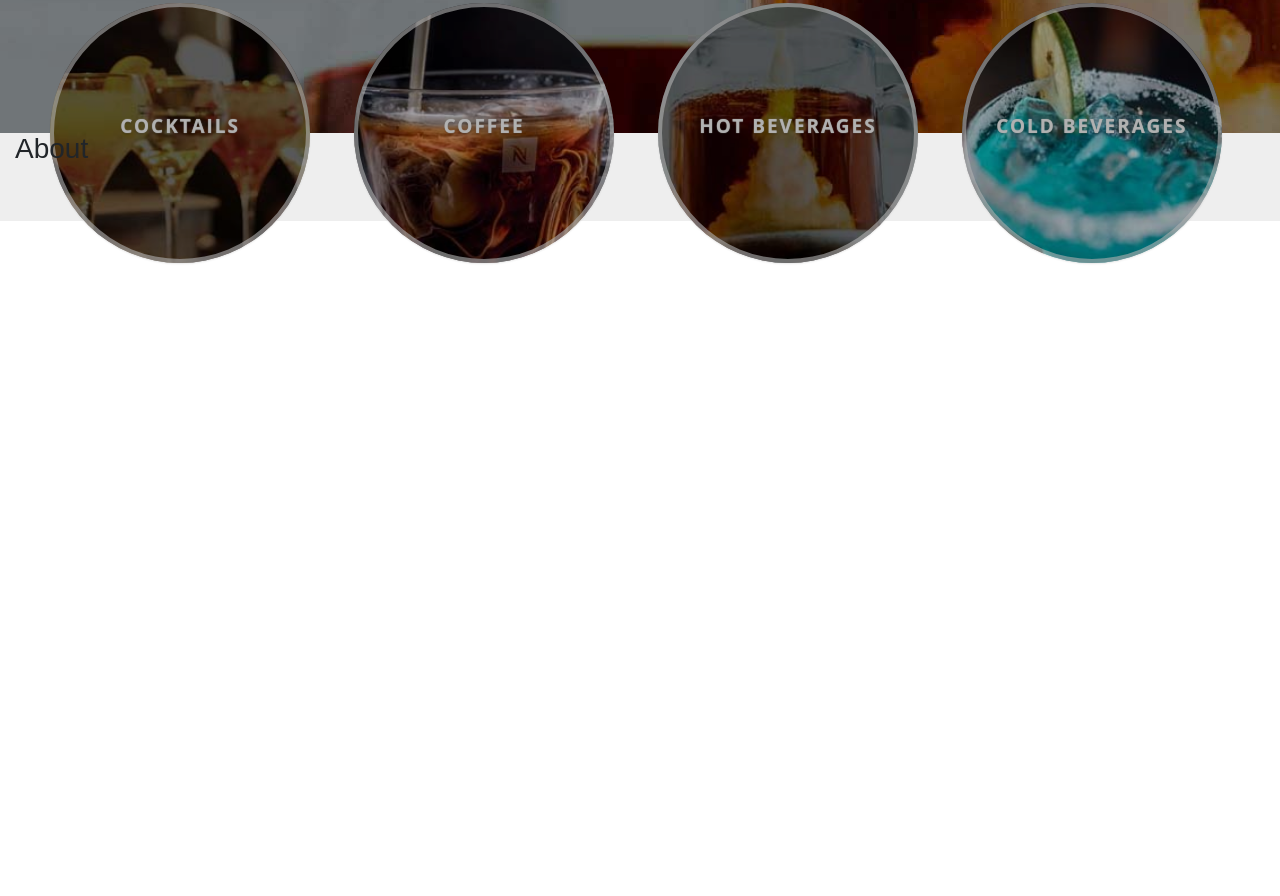
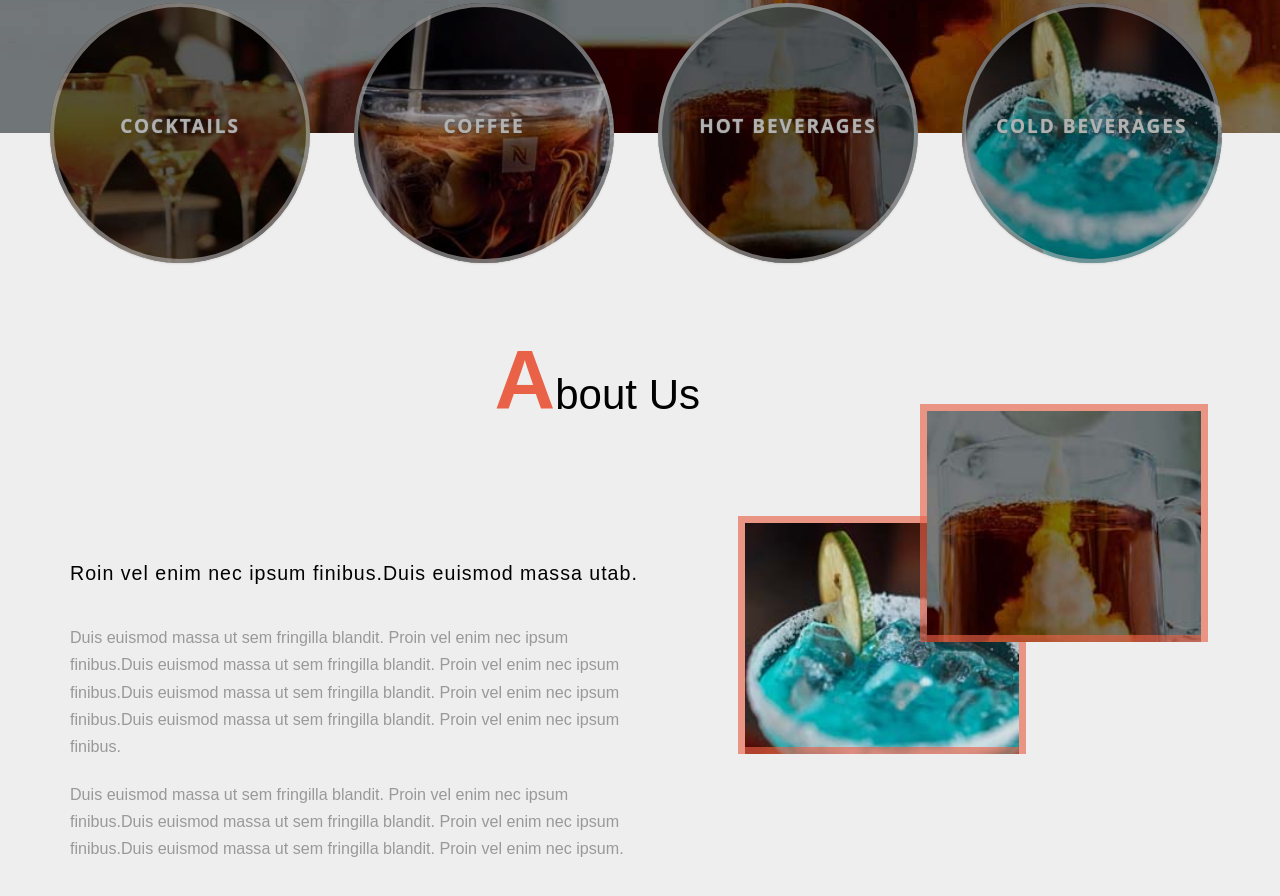
Before and after one commit to scruzo710/front-end-practice-workflow, a website: page index.html in a window 1280 px wide. Shown: the part 676-1572 px from the top of the page. Before the commit the page ends 959 px from the top, so only its background shows below. Drawn offline with nearby package versions, Linux system fonts and the light colour scheme.

Commit message:
about description image stacking

```diff
--- a/assets/scss/base/_base.scss
+++ b/assets/scss/base/_base.scss
@@ -26,7 +26,7 @@ h1, h2, h3, h4, h5{
     color: inherit;
 }
 body, h1, h2, h3, h4, h5, h6, p, li{
-    font-family: sans-serif;
+    font-family: inherit;
 }
 
 .text-center{
--- a/assets/scss/pages/_home.scss
+++ b/assets/scss/pages/_home.scss
@@ -131,7 +131,7 @@
 
                             h3 {
                             color: $white;
-                            -webkit-filter:none;
+                            -webkit-filter: none;
                             border: none;
                         }
                     }
@@ -197,7 +197,106 @@
 
     }
 
+
     .about-info{
         background: none;
+        padding: 200px 0 0 0;
+        position: relative;
+
+        h2{
+            color: #000;
+            font-size: 3em;
+            text-transform: capitalize;
+            text-align: center;
+            margin: 0 auto;
+            font-family: inherit;
+            font-weight: 500;
+            line-height: 1.1;
+            right: -60px;
+            position: absolute;
+
+          span{
+            color: $orange;
+            font-weight: bold;
+            font-size: 2em;
+
+          }
+        }
+        .about-description{
+            padding: 190px 0 0 70px;
+            text-justify: newspaper;
+
+            h5{
+                margin: 2em 0 1.2em;
+                font-size: 1.4em;
+                font-weight: 400;
+                letter-spacing: 1px;
+                color: #000;
+                position: absolute;
+                display: inline-block;
+            }
+            p{
+
+                margin: 0;
+                font-size: 1.15em;
+                color: #999;
+                line-height: 1.7em;
+                padding: 100px 0 0 0;
+                bottom: 10px;
+
+                &:last-child{
+                    padding-top: 20px;
+                }
+
+            }
+        }
+
+
+    }
+    .img-stack{
+        padding: 200px 0 0 0;
+        position: relative;
+
+        .image-1{
+            background-image: url("/assets/images/a4.jpg");
+            display: block;
+            width: 45%;
+            height: 45%;
+            background-repeat: no-repeat;
+            margin-top: 13rem;
+            margin-left: 7rem;
+            border: 6px solid $orange;
+            background-size: cover;
+            border: 7px solid rgba(233, 97, 71, 0.63);
+
+
+        }
+        .image-2{
+            background-image: url("/assets/images/a3.jpg");
+            width: 50%;
+            position: relative;
+            width: 45%;
+            height: 45%;
+            background-repeat: no-repeat;
+            bottom: 25rem;
+            left: 13rem;
+            margin-left: 7rem;
+            border: 6px solid $orange;
+            background-size: cover;
+            border: 7px solid rgba(233, 97, 71, 0.63);
+            -webkit-transition: .5s all;
+            -moz-transition: .5s all;
+            transition: .5s all;
+
+            &:hover{
+                transform: scale(1.2);
+
+
+            }
+
+
+
+        }
+
     }
 }
--- a/index.html
+++ b/index.html
@@ -141,12 +141,27 @@
                     </ul>
                 </div>
             </div>
-            <div class="row about-info">
-                <div class="col">
+            <div class="row">
+                <div class="col-md-6 about-info">
+                    <h2><span>A</span>bout Us</h2>
                     <div class="about-description">
-                    <h2><span>A</span>bout</h2>
+                    <h5>Roin vel enim nec ipsum finibus.Duis euismod massa utab.</h5>
+                    <p>
+                        Duis euismod massa ut sem fringilla blandit. Proin vel enim nec ipsum finibus.Duis euismod massa ut sem fringilla blandit. Proin vel enim nec ipsum finibus.Duis euismod massa ut sem fringilla blandit. Proin vel enim nec ipsum finibus.Duis euismod massa ut sem fringilla blandit. Proin vel enim nec ipsum finibus.
+                    </p>
+                    <p>
+                            Duis euismod massa ut sem fringilla blandit. Proin vel enim nec ipsum finibus.Duis euismod massa ut sem fringilla blandit. Proin vel enim nec ipsum finibus.Duis euismod massa ut sem fringilla blandit. Proin vel enim nec ipsum.
+                    </p>
                     </div>
 
+                </div>
+                <div class="col-md-6 img-stack">
+                    <div class="image-1">
+
+                    </div>
+                    <div class="image-2">
+
+                    </div>
                 </div>
 
             </div>
```
Also changed, not shown: assets/css/styles.css.
